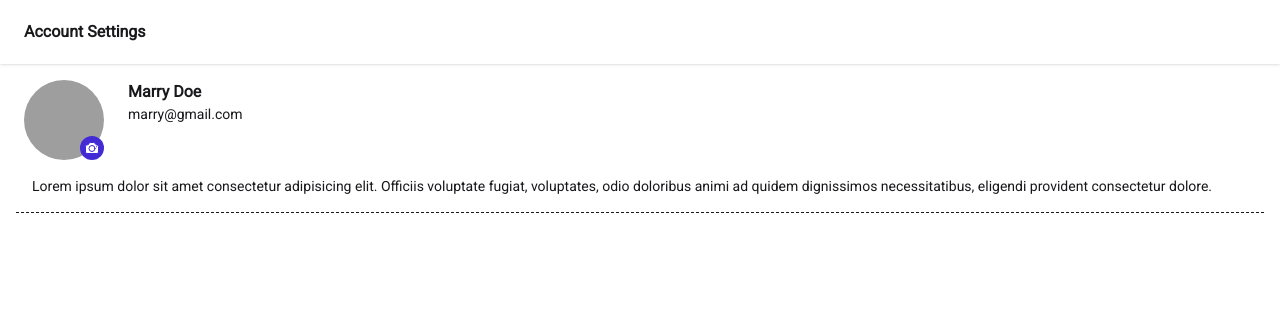
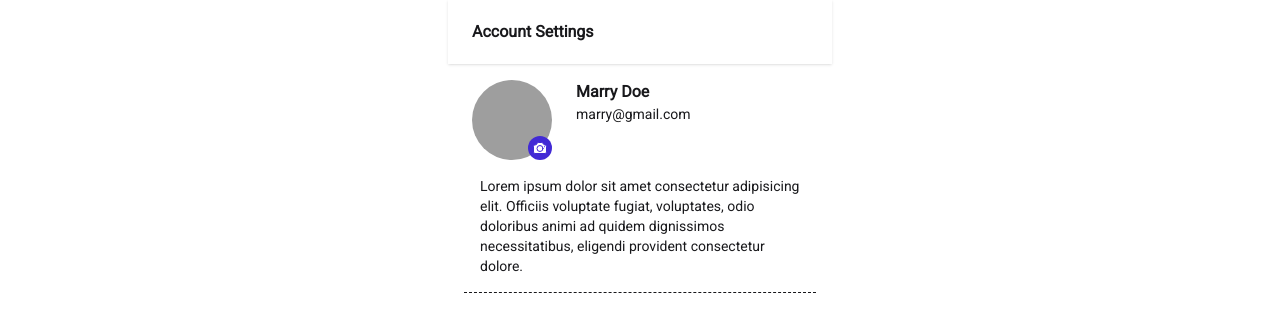
Before and after one commit to Nura-Programmer/ats-portal, a React (Vite) app: page /profile in a window 1280 px wide. Shown: the top 332 px of the page. Built offline with nearby package versions, Linux system fonts and the light colour scheme; grey boxes are pictures that could not be loaded.

Commit message:
fix full screen on desktop view

```diff
--- a/src/Screens/ProfileScreen.tsx
+++ b/src/Screens/ProfileScreen.tsx
@@ -1,6 +1,6 @@
 const ProfileScreen = () => {
   return (
-    <div className="min-w-full">
+    <div className="w-sm">
       <div className="navbar shadow-sm place-content-stretch mb-4">
         <a className="text-md font-bold mx-4">Account Settings</a>
       </div>
```
